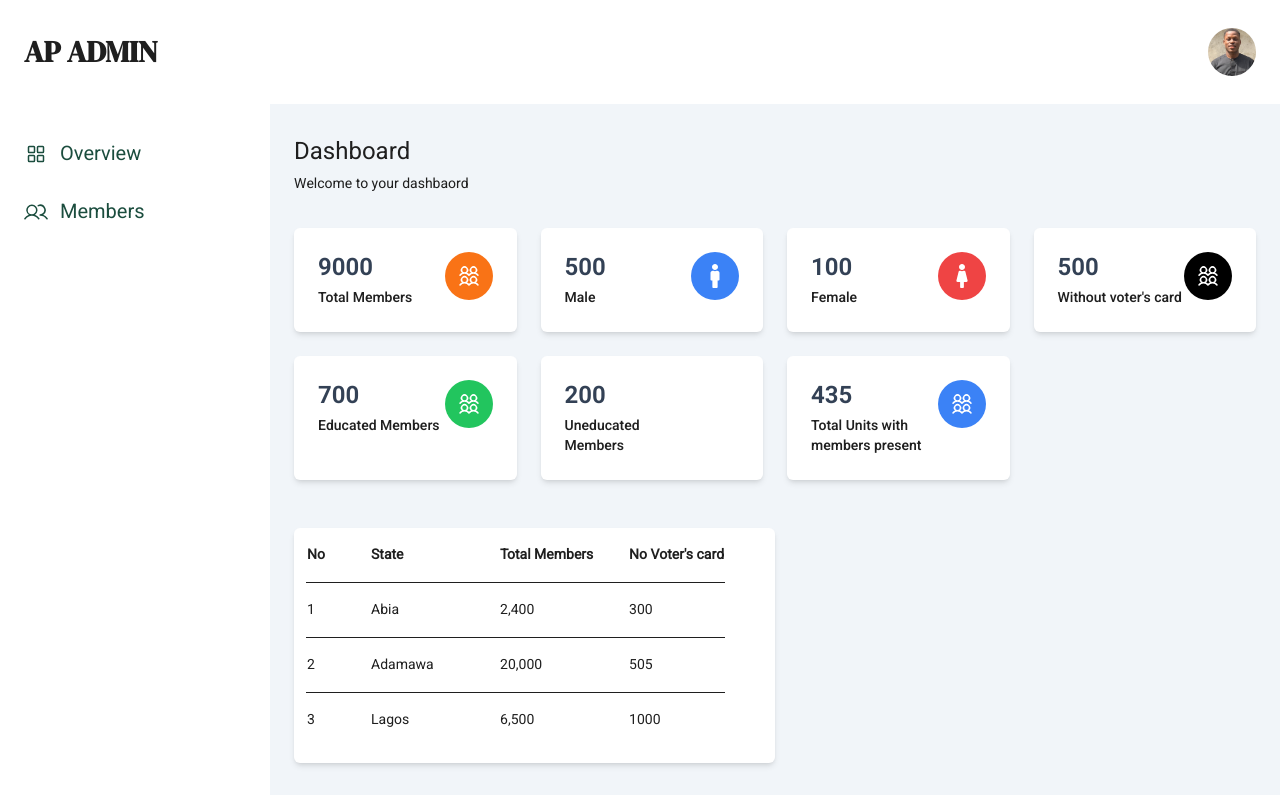
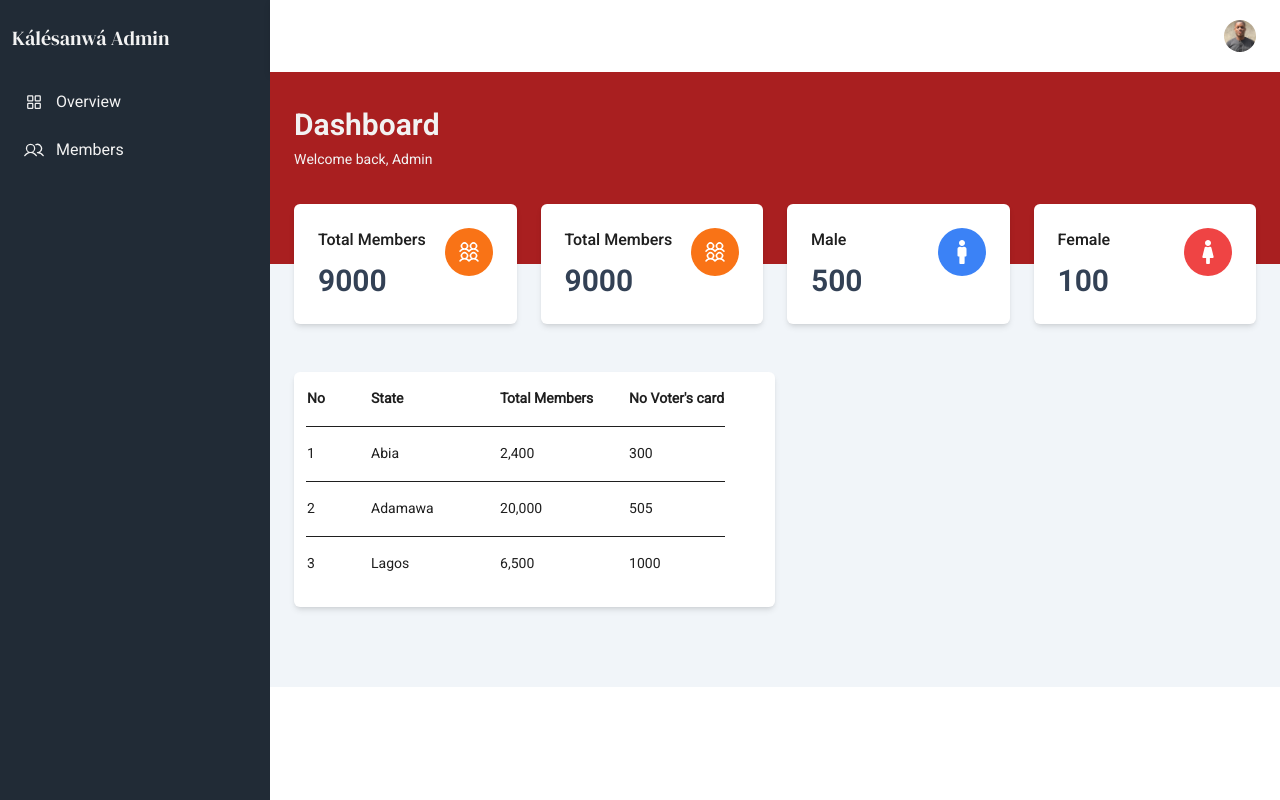
Before and after one commit to iam4tunate/alliance-party, a React (Vite) app in the folder client/: page /admin/overview in a window 1280 px wide. Built offline with nearby package versions, Linux system fonts and the light colour scheme.

Commit message:
newsfeed updating

```diff
--- a/client/src/feautres/admin/AdminLayout.jsx
+++ b/client/src/feautres/admin/AdminLayout.jsx
@@ -4,14 +4,12 @@ import Sidebar from "./Sidebar";
 
 const AdminLayout = () => {
   return (
-    <div className="grid grid-cols-[270px_1fr] grid-rows-[13vh_1fr]">
-      <div className="col-start-1 col-end-2 row-start-2 row-end-3">
+    <div className="grid grid-cols-[270px_1fr]">
+      <div className="col-start-1 col-end-2 ">
         <Sidebar />
       </div>
-      <div className="col-start-1 col-end-3 row-start-1 row-end-2">
-        <Header />
-      </div>
-      <div className="col-start-2 col-end-3 row-start-2 row-end-3 h-full overflow-x-hidden min-h-[85vh]">
+      <div className="col-start-2 col-end-3 h-full">
+        <Header/>
         <Outlet />
       </div>
     </div>
--- a/client/src/feautres/admin/Header.jsx
+++ b/client/src/feautres/admin/Header.jsx
@@ -1,15 +1,12 @@
 import PASSPORT from "../../assets/images/passport.jpg";
 const Header = () => {
   return (
-    <div className="bg-white fixed top-0 right-0 left-0 h-[13vh] z-10 flex items-center justify-between px-6">
-      <div className="font-DMSefif text-3xl font-bold">AP ADMIN</div>
-      <div className="">
+    <div className="bg-white h-[9vh] z-10 flex items-center justify-end px-6 drop-shadow-md">
         <img
           src={PASSPORT}
           alt=""
-          className="w-12 h-12 rounded-full object-cover"
+          className="w-8 h-8 rounded-full object-cover"
         />
-      </div>
     </div>
   );
 };
--- a/client/src/feautres/admin/Members.jsx
+++ b/client/src/feautres/admin/Members.jsx
@@ -9,7 +9,7 @@ const Members = () => {
       </div>
       <div className="bg-white rounded-md shadow-md py-4 px-3 overflow-x-scroll w-full">
         <table className="">
-          <thead className="grid text-sm grid-cols-[6rem_4rem_7rem_4rem_4rem_9rem_5rem_5rem_5rem_5rem_5rem] gap-x-8 pb-4">
+          <thead className="grid text-sm grid-cols-[6rem_4rem_7rem_4rem_4rem_9rem_5rem_5rem_5rem_5rem_5rem] gap-x-8 pb-4 text-left">
             <th>Member ID</th>
             <th>Image</th>
             <th>Name</th>
@@ -28,7 +28,7 @@ const Members = () => {
               <img
                 src={PASSPORT}
                 alt="member"
-                className="rounded-full w-14 h-14 object-cover"
+                className="rounded-full w-10 h-10 object-cover"
               />
             </td>
             <td>
@@ -49,7 +49,7 @@ const Members = () => {
               <img
                 src={PASSPORT}
                 alt="member"
-                className="rounded-full w-14 h-14 object-cover"
+                className="rounded-full w-10 h-10 object-cover"
               />
             </td>
             <td>
@@ -70,7 +70,7 @@ const Members = () => {
               <img
                 src={PASSPORT}
                 alt="member"
-                className="rounded-full w-14 h-14 object-cover"
+                className="rounded-full w-10 h-10 object-cover"
               />
             </td>
             <td>
@@ -91,7 +91,7 @@ const Members = () => {
               <img
                 src={PASSPORT}
                 alt="member"
-                className="rounded-full w-14 h-14 object-cover"
+                className="rounded-full w-10 h-10 object-cover"
               />
             </td>
             <td>
@@ -112,7 +112,7 @@ const Members = () => {
               <img
                 src={PASSPORT}
                 alt="member"
-                className="rounded-full w-14 h-14 object-cover"
+                className="rounded-full w-10 h-10 object-cover"
               />
             </td>
             <td>
@@ -133,7 +133,7 @@ const Members = () => {
               <img
                 src={PASSPORT}
                 alt="member"
-                className="rounded-full w-14 h-14 object-cover"
+                className="rounded-full w-10 h-10 object-cover"
               />
             </td>
             <td>
@@ -154,7 +154,7 @@ const Members = () => {
               <img
                 src={PASSPORT}
                 alt="member"
-                className="rounded-full w-14 h-14 object-cover"
+                className="rounded-full w-10 h-10 object-cover"
               />
             </td>
             <td>
--- a/client/src/feautres/admin/Overview.jsx
+++ b/client/src/feautres/admin/Overview.jsx
@@ -1,57 +1,41 @@
 import { PiUsersFour } from "react-icons/pi";
 import { FaMale, FaFemale } from "react-icons/fa";
-import PASSPORT from "../../assets/images/passport.jpg";
-import OverviewBox from "./OverviewBox";
+import OverviewCard from "./OverviewCard";
 
 const Overview = () => {
   return (
-    <div className="bg-[#F1F5F9] h-full px-6 py-8">
-      <div className="pb-8">
-        <div className="text-2xl font-poppinsSemibold">Dashboard</div>
-        <span className="text-sm">Welcome to your dashbaord</span>
+    <div className="bg-[#F1F5F9] h-full px-6 py-2 relative">
+      <div className="h-[12rem] absolute left-0 right-0 top-0 bg-secondary z-0"></div>
+      /
+      <div className="relative z-10">
+        <div className="pb-8 text-gray">
+          <div className="text-3xl font-Heebo600">Dashboard</div>
+          <span className="text-sm">Welcome back, Admin</span>
         </div>
         <div className="grid grid-cols-4 gap-y-6 gap-x-6">
-        <OverviewBox
+          <OverviewCard
             value={9000}
             title="Total Members"
             icon={<PiUsersFour className="text-2xl" />}
             iconBg="bg-orange-500"
           />
-        <OverviewBox
+          <OverviewCard
+            value={9000}
+            title="Total Members"
+            icon={<PiUsersFour className="text-2xl" />}
+            iconBg="bg-orange-500"
+          />
+          <OverviewCard
             value={500}
             title="Male"
             icon={<FaMale className="text-2xl" />}
             iconBg="bg-blue-500"
           />
-        <OverviewBox
+          <OverviewCard
             value={100}
             title="Female"
             icon={<FaFemale className="text-2xl" />}
             iconBg="bg-red-500"
-        />
-        <OverviewBox
-          value={500}
-          title="Without voter's card"
-          icon={<PiUsersFour className="text-2xl" />}
-          iconBg="bg-black"
-        />
-        <OverviewBox
-          value={700}
-          title="Educated Members"
-          icon={<PiUsersFour className="text-2xl" />}
-          iconBg="bg-green-500"
-        />
-        <OverviewBox
-          value={200}
-          title="Uneducated Members"
-          icon={<PiUsersFour className="text-2xl" />}
-          iconBg="bg-gray-500"
-        />
-        <OverviewBox
-          value={435}
-          title="Total Units with members present"
-          icon={<PiUsersFour className="text-2xl" />}
-          iconBg="bg-blue-500"
           />
         </div>
         <div className="bg-white rounded-md shadow-md py-4 px-3 overflow-x-auto w-[50%] mt-12">
@@ -83,6 +67,7 @@ const Overview = () => {
           </table>
         </div>
       </div>
+    </div>
   );
 };
 export default Overview;
--- a/client/src/feautres/admin/OverviewBox.jsx
+++ b/client/src/feautres/admin/OverviewCard.jsx
@@ -1,14 +1,11 @@
-const OverviewBox = ({ value, title, icon, iconBg }) => {
+const OverviewCard = ({ value, title, icon, iconBg }) => {
   return (
     <div className="bg-white p-6 flex justify-between rounded-md shadow-md">
-      <div>
-        <h4 className="text-2xl font-Heebo600 text-slate-700 mb-1">
-          {value}
-        </h4>
-        <p className="text-sm font-Heebo500">{title}</p>
+      <div className="space-y-3">
+        <p className="text-base font-Heebo500">{title}</p>
+        <h4 className="text-3xl font-Heebo600 text-slate-700 mb-1">{value}</h4>
       </div>
       <div>
-
         <span
           className={`${iconBg} text-lg text-white rounded-full flex items-center justify-center h-12 w-12 shrink-0`}
         >
@@ -18,4 +15,4 @@ const OverviewBox = ({ value, title, icon, iconBg }) => {
     </div>
   );
 };
-export default OverviewBox;
+export default OverviewCard;
--- a/client/src/feautres/admin/Sidebar.jsx
+++ b/client/src/feautres/admin/Sidebar.jsx
@@ -5,28 +5,27 @@ import { useNavigate } from "react-router-dom";
 const Sidebar = () => {
   const navigate = useNavigate();
   return (
-    <div className="h-screen fixed w-[270px] px-3 py-6 space-y-1.5 font-poppinsMedium bg-white text-primary">
-      {/* <div className="text-xl font-poppinsSemibold flex items-center font-DMSefif">
-        <img src={LOGO} alt="" className="w-20 h-20 object-cover" />
-        <span>APL ADMIN</span>
-      </div> */}
-      <divz
+    <div className="h-screen fixed w-[270px] px-3 py-6 space-y-1.5 font-poppinsMedium bg-[#212b36] text-gray flex flex-col items-start">
+      <div className="text-xl font-poppinsSemibold font-DMSefif capitalize">kálésanwá admin</div>
+      <div className="pt-5 text-base">
+      <div
         onClick={() => navigate("/admin/overview")}
-        className="flex items-center gap-x-3 px-3 py-3 hover:bg-gray-200 rounded-md cursor-pointer transition-all duration-100 ease-in-out delay-75"
+        className="flex items-center gap-x-3 px-3 py-3 cursor-pointer"
       >
         <span>
-          <PiSquaresFour className="text-2xl" />
+          <PiSquaresFour className="text-xl" />
         </span>
         <span>Overview</span>
-      </divz>
+      </div>
       <div
         onClick={() => navigate("/admin/members")}
-        className="flex items-center gap-x-3 px-3 py-3 hover:bg-gray-200 rounded-md cursor-pointer transition-all duration-150 ease-in-out delay-75"
+        className="flex items-center gap-x-3 px-3 py-3"
       >
         <span>
-          <PiUsers className="text-2xl" />
+          <PiUsers className="text-xl" />
         </span>
         <span className="">Members</span>
+      </div>
       </div>
     </div>
   );
--- a/client/src/ui/NewsFeeds.jsx
+++ b/client/src/ui/NewsFeeds.jsx
@@ -14,22 +14,22 @@ const NewsFeeds = ({
   articles,
   setArticles,
 }) => {
-  const [isLoading, setLoading] = useState(false);
+  const [isLoading, setLoading] = useState(true);
 
   useEffect(() => {
     const fetchData = async () => {
       try {
-        setLoading(true);
         const response = await fetch("https://kalesanwa-server.vercel.app/");
         // Check if the request was successful (status code 200-299)
-        if (!response.ok) {
-          throw new Error("Network response was not ok");
-        }
-        const result = await response.json()
-        setArticles(result)
-        setLoading(false)
+        // if (!response.ok) {
+        //   throw new Error("Network response was not ok");
+        // }
+        const result = await response.json();
+        setArticles(result);
       } catch (error) {
         console.log(error.message);
+      } finally {
+        setLoading(false);
       }
     };
     fetchData();
```
Lines whose indentation alone changed are shown as unchanged.
